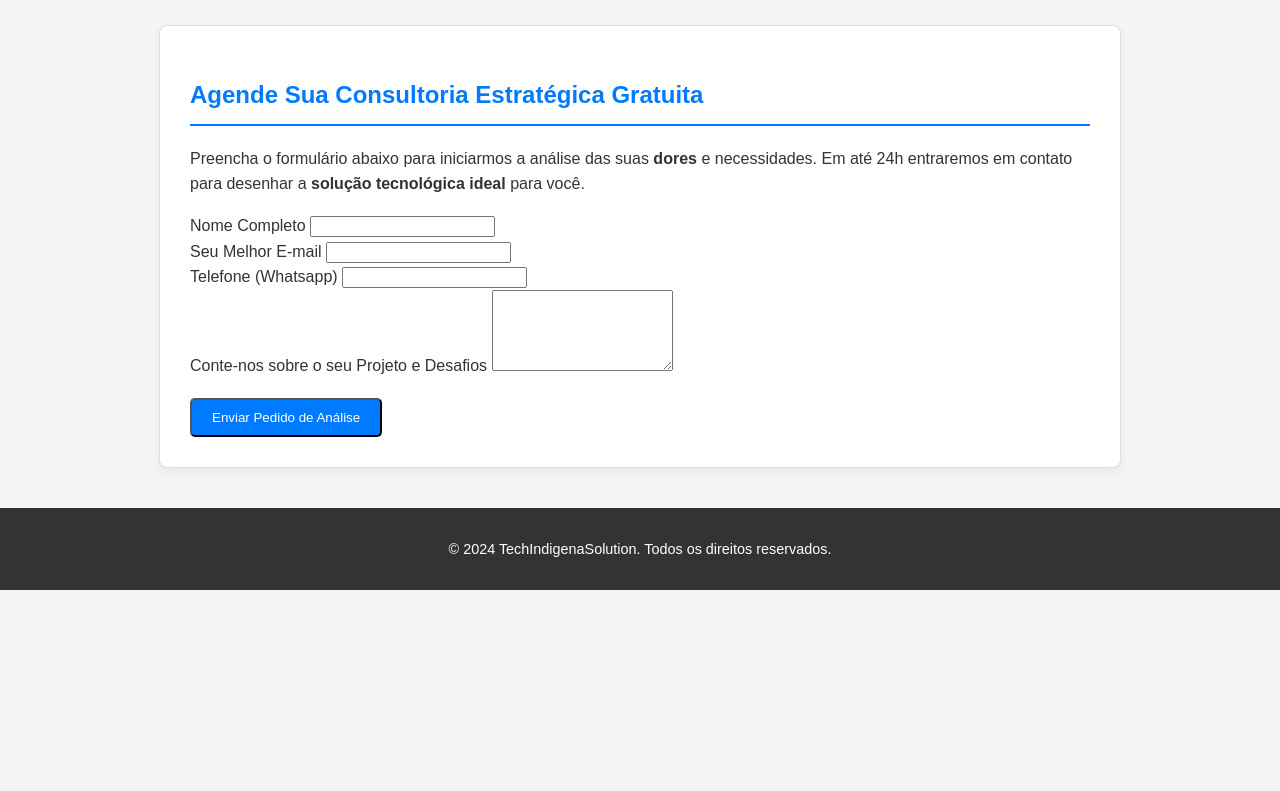
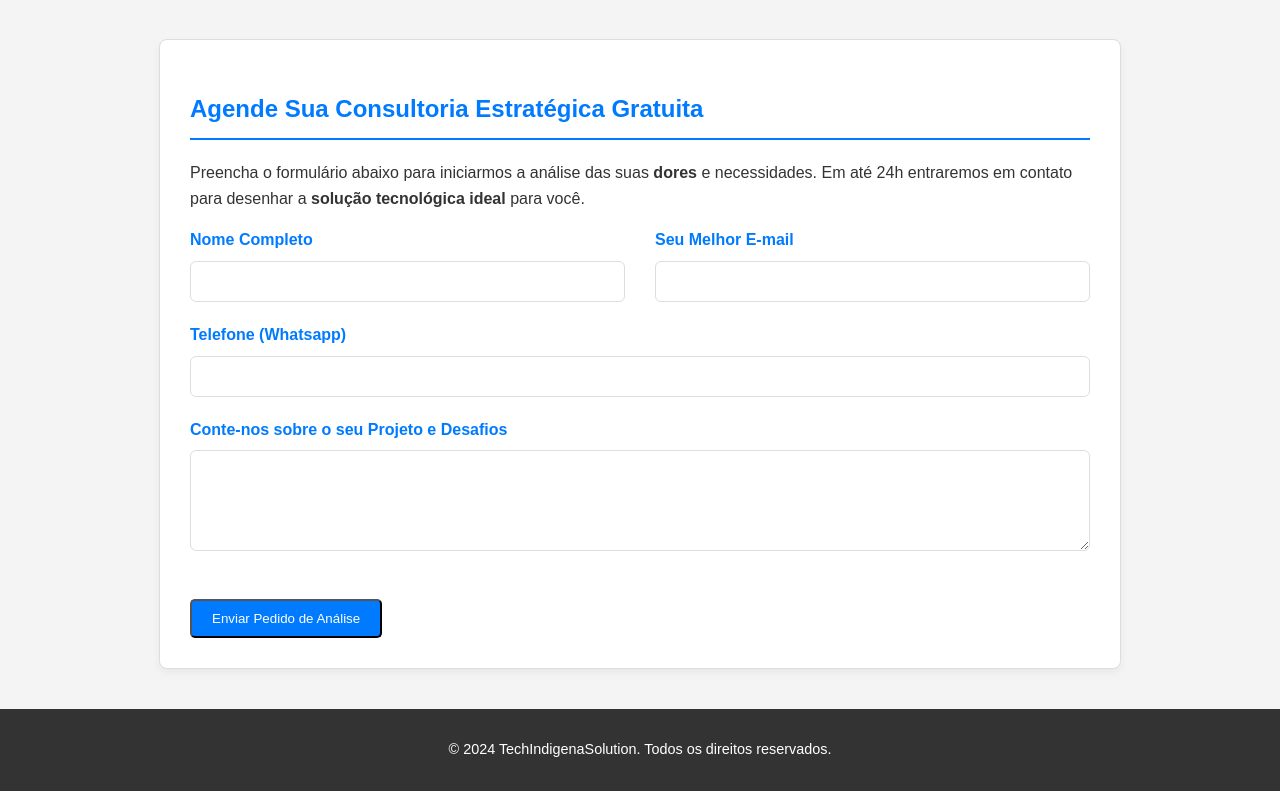
Before and after one commit to lourivelsonafonsiodeoliveira-netizen/MeuPortfolioGitHub, a plain HTML site: page services/contato.html in a window 1280 px wide. Shown: the part 71-862 px from the top of the page. Before the commit the page ends 800 px from the top, so only its background shows below. Drawn offline with Linux system fonts and the light colour scheme; files that its build step writes are made by us from their sources.

Commit message:
Arquivos finais do portfolio

```diff
--- a/services/contato.html
+++ b/services/contato.html
@@ -4,12 +4,16 @@
     <meta charset="UTF-8">
     <meta name="viewport" content="width=device-width, initial-scale=1.0">
     <title>Contato - TechIndigenaSolution</title>
-    <link rel="stylesheet" href="./style.css">
+    <link rel="stylesheet" href="../style.css">
+    <link rel="stylesheet" href="https://cdnjs.cloudflare.com/ajax/libs/font-awesome/6.0.0-beta3/css/all.min.css">
 </head>
 <body>
     <header>
         <div class="container">
             <h1>TechIndigenaSolution</h1>
+            <div class="logo">
+                <img src="../logo.png" alt="TechIndigenaSolution Logo" height="40">
+            </div>
             <nav>
                 <a href="../index.html">Home</a>
                 <a href="contato.html" class="active">Contato</a>
@@ -18,30 +22,31 @@
     </header>
 
     <main class="container">
-        <section id="contact-form-section" class="card">
+        <section id="contact-form" class="card">
             <h2>Agende Sua Consultoria Estratégica Gratuita</h2>
             <p>Preencha o formulário abaixo para iniciarmos a análise das suas <strong>dores</strong> e necessidades. Em até 24h entraremos em contato para desenhar a <strong>solução tecnológica ideal</strong> para você.</p>
 
-            <form action="https://formspree.io/f/myznzgnv" method="POST" id="contact-form">
-                <div class="input-group">
-                    <label for="name">Nome Completo</label>
-                    <input type="text" id="name" name="name" required>
-                </div>
-                <div class="input-group">
-                    <label for="email">Seu Melhor E-mail</label>
-                    <input type="email" id="email" name="email" required>
-                </div>
-                <div class="input-group">
-                    <label for="phone">Telefone (Whatsapp)</label>
-                    <input type="tel" id="phone" name="phone" required>
-                </div>
-                <div class="input-group">
-                    <label for="project">Conte-nos sobre o seu Projeto e Desafios</label>
-                    <textarea id="project" name="project" rows="5" required></textarea>
+            <form action="#" method="POST">
+                <div class="form-row">
+                    <div class="form-group">
+                        <label for="nome">Nome Completo</label>
+                        <input type="text" id="nome" name="nome" required>
+                    </div>
+
+                    <div class="form-group">
+                        <label for="email">Seu Melhor E-mail</label>
+                        <input type="email" id="email" name="email" required>
+                    </div>
                 </div>
 
-                <div class="input-group" style="display: none;">
-                    <input type="text" name="_gotcha">
+                <div class="form-group">
+                    <label for="telefone">Telefone (Whatsapp)</label>
+                    <input type="tel" id="telefone" name="telefone">
+                </div>
+
+                <div class="form-group">
+                    <label for="projeto">Conte-nos sobre o seu Projeto e Desafios</label>
+                    <textarea id="projeto" name="projeto" rows="5" required></textarea>
                 </div>
 
                 <button type="submit" class="cta-button">Enviar Pedido de Análise</button>
@@ -52,7 +57,5 @@
     <footer>
         <p>&copy; 2024 TechIndigenaSolution. Todos os direitos reservados.</p>
     </footer>
-
-    <script src="script.js"></script>
 </body>
 </html>
--- a/style.css
+++ b/style.css
@@ -42,7 +42,7 @@ header nav a:hover, header nav a.active {
     color: #ffd700; /* Cor de destaque (amarelo) ao passar o mouse */
 }
 
-/* --- ESTILOS PARA O LOGO NO HEADER (CORREÇÃO DE ALINHAMENTO) --- */
+/* --- ESTILOS PARA O LOGO NO HEADER --- */
 
 .logo img {
     /* Garante que o logo tenha a altura correta e não fique muito grande */
@@ -86,32 +86,22 @@ header h1 {
     background-color: #5a6268;
 }
 
-/* --- ESTILOS PARA O BANNER DE FUNDO (CORRIGIDO) --- */
+/* --- ESTILOS PARA O BANNER DE FUNDO --- */
 
 .hero-section {
-    /* Caminho para a imagem PNG do banner */
     background-image: url('banner_fundo.png');
-
-    /* Configura o fundo para cobrir toda a área sem repetir */
     background-size: cover;
     background-position: center;
     background-repeat: no-repeat;
-
-    /* Adiciona uma cor escura transparente sobre a imagem para que o texto branco se destaque */
-    background-color: rgba(0, 0, 0, 0.45); /* Camada escura */
-    background-blend-mode: darken; /* Mistura a cor com a imagem */
-
-    /* Garante que o texto dentro da seção fique branco */
+    background-color: rgba(0, 0, 0, 0.45);
+    background-blend-mode: darken;
     color: white;
-
-    /* Aumenta a altura da seção para que o banner seja visível */
     padding: 150px 0;
-    text-align: center; /* Centraliza o conteúdo */
+    text-align: center;
 }
 
-/* Corrigido: Estilos para o texto no banner ficar grande e visível */
 .hero-section h2 {
-    font-size: 3em; /* Título grande */
+    font-size: 3em;
     margin-bottom: 10px;
     text-shadow: 2px 2px 4px rgba(0, 0, 0, 0.8);
 }
@@ -122,7 +112,6 @@ header h1 {
     text-shadow: 2px 2px 4px rgba(0, 0, 0, 0.8);
 }
 
-/* Garante que o botão na seção hero mantenha o estilo azul */
 .hero-section .cta-button {
     background-color: #007bff;
     color: white;
@@ -152,7 +141,7 @@ header h1 {
     border: 1px solid #ddd;
     border-radius: 8px;
     padding: 20px;
-    width: calc(33% - 20px); /* 3 cards por linha no desktop */
+    width: calc(33% - 20px);
     box-shadow: 0 4px 8px rgba(0, 0, 0, 0.05);
     transition: transform 0.3s ease;
     text-align: center;
@@ -256,6 +245,58 @@ footer {
     font-weight: bold;
 }
 
+/* --- ESTILOS DE ORGANIZAÇÃO E VISUAL DO FORMULÁRIO (contato.html) --- */
+
+/* Estilos básicos para o grupo de formulário */
+.form-group {
+    margin-bottom: 20px;
+    text-align: left;
+}
+
+.form-group label {
+    display: block;
+    margin-bottom: 8px;
+    font-weight: bold;
+    color: #007bff; /* Cor azul para as labels, dando destaque */
+}
+
+/* Estilo para todos os campos de entrada (input e textarea) */
+.form-group input[type="text"],
+.form-group input[type="email"],
+.form-group input[type="tel"],
+.form-group textarea {
+    width: 100%;
+    padding: 12px;
+    border: 1px solid #ddd;
+    border-radius: 6px;
+    box-sizing: border-box;
+    transition: border-color 0.3s, box-shadow 0.3s;
+}
+
+/* Efeito ao focar no campo */
+.form-group input:focus,
+.form-group textarea:focus {
+    border-color: #007bff; /* Borda azul ao focar */
+    box-shadow: 0 0 0 3px rgba(0, 123, 255, 0.25); /* Sombra azul clara */
+    outline: none; /* Remove o contorno padrão do navegador */
+}
+
+.form-group textarea {
+    resize: vertical;
+}
+
+/* Estilo para a linha de duas colunas */
+.form-row {
+    display: flex;
+    gap: 30px;
+    margin-bottom: 20px;
+}
+
+.form-row .form-group {
+    flex: 1;
+    margin-bottom: 0;
+}
+
 /* Layout responsivo */
 @media (max-width: 768px) {
     .container {
@@ -263,7 +304,7 @@ footer {
     }
 
     .service-card {
-        width: calc(50% - 20px); /* 2 cards por linha em tablets */
+        width: calc(50% - 20px);
     }
 
     header .container {
@@ -278,11 +319,17 @@ footer {
     .hero-section h2 {
         font-size: 2em;
     }
+
+    /* Garante que em telas pequenas, as colunas voltem a ser linhas únicas */
+    .form-row {
+        flex-direction: column;
+        gap: 0;
+    }
 }
 
 @media (max-width: 480px) {
     .service-card {
-        width: 100%; /* 1 card por linha em celulares */
+        width: 100%;
     }
 
     .hero-section {
```
